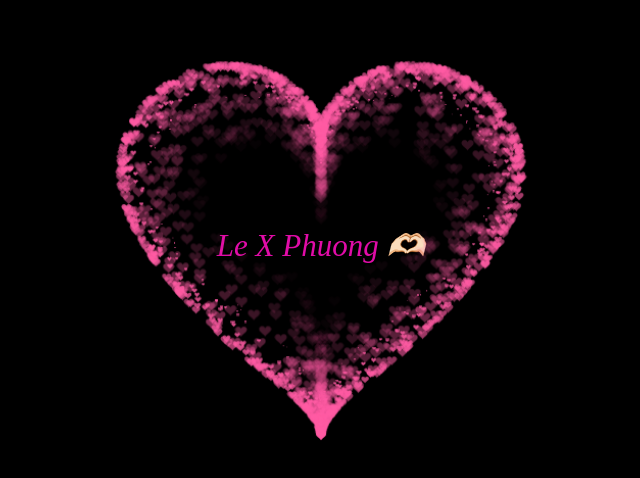
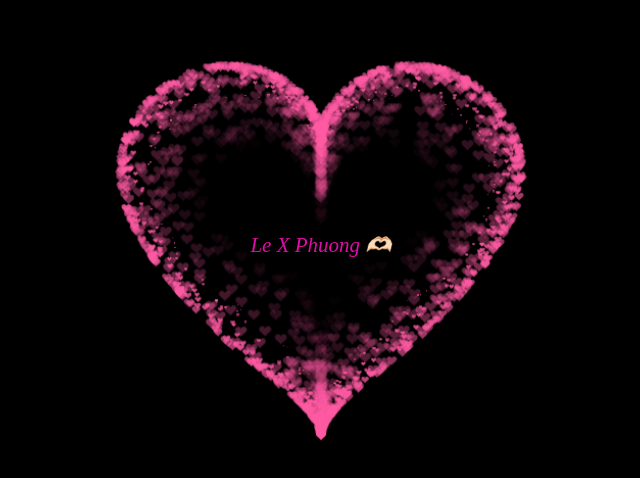
Before and after one commit to nghoangphuc14/hearts, a plain HTML site: page hp.html in a window 1280 px wide. Shown: the part 152-630 px from the top of the page, without its empty margins (319-959 px from the left). Drawn offline with Linux system fonts and the light colour scheme.

Commit message:
Update hp.html

```diff
--- a/hp.html
+++ b/hp.html
@@ -652,7 +652,7 @@ var ParticlePool = (function() {
 
         height:100%;
 
-        font-size: 31px;
+        font-size: 21px;
 
         font-style: italic;
 
```
